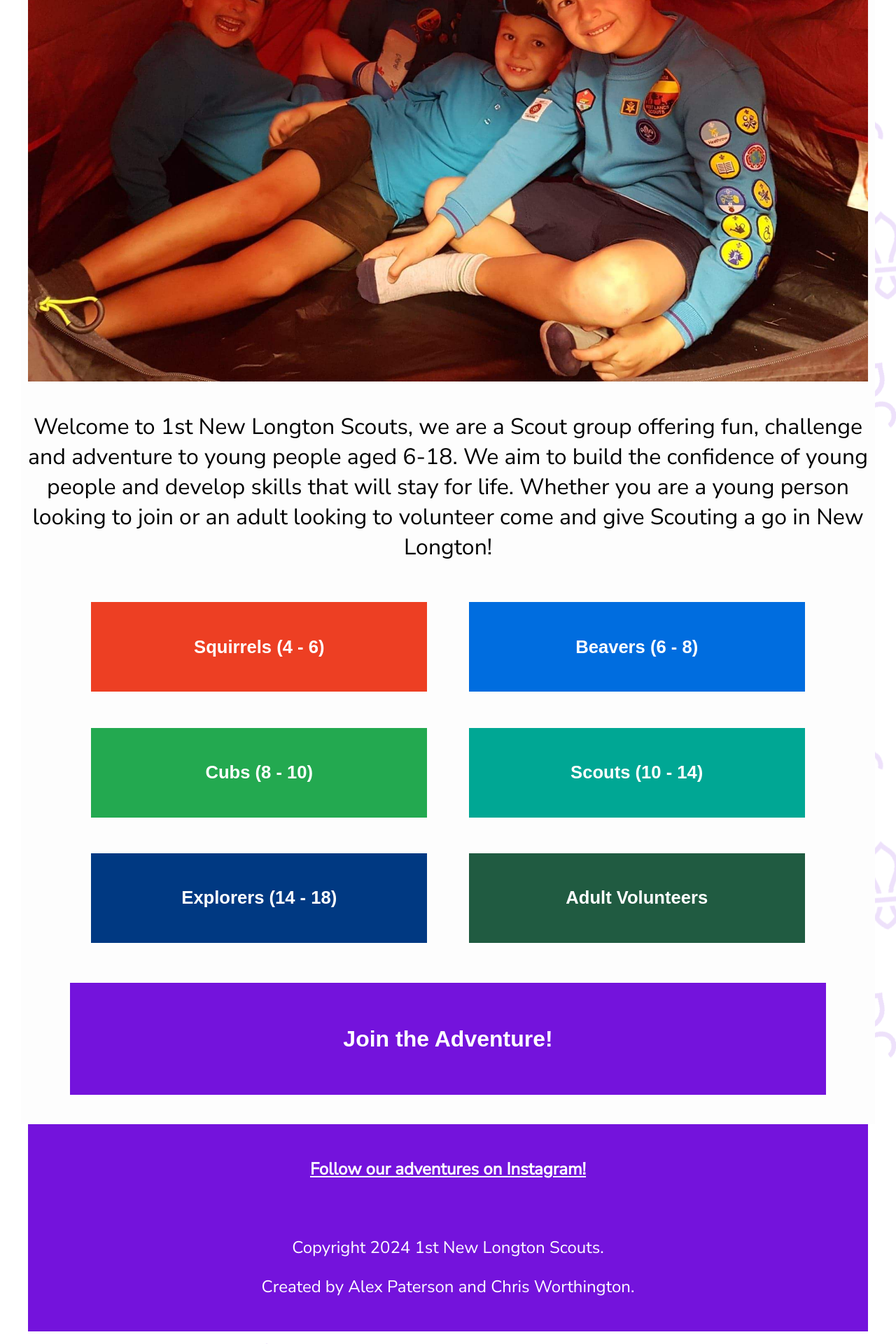
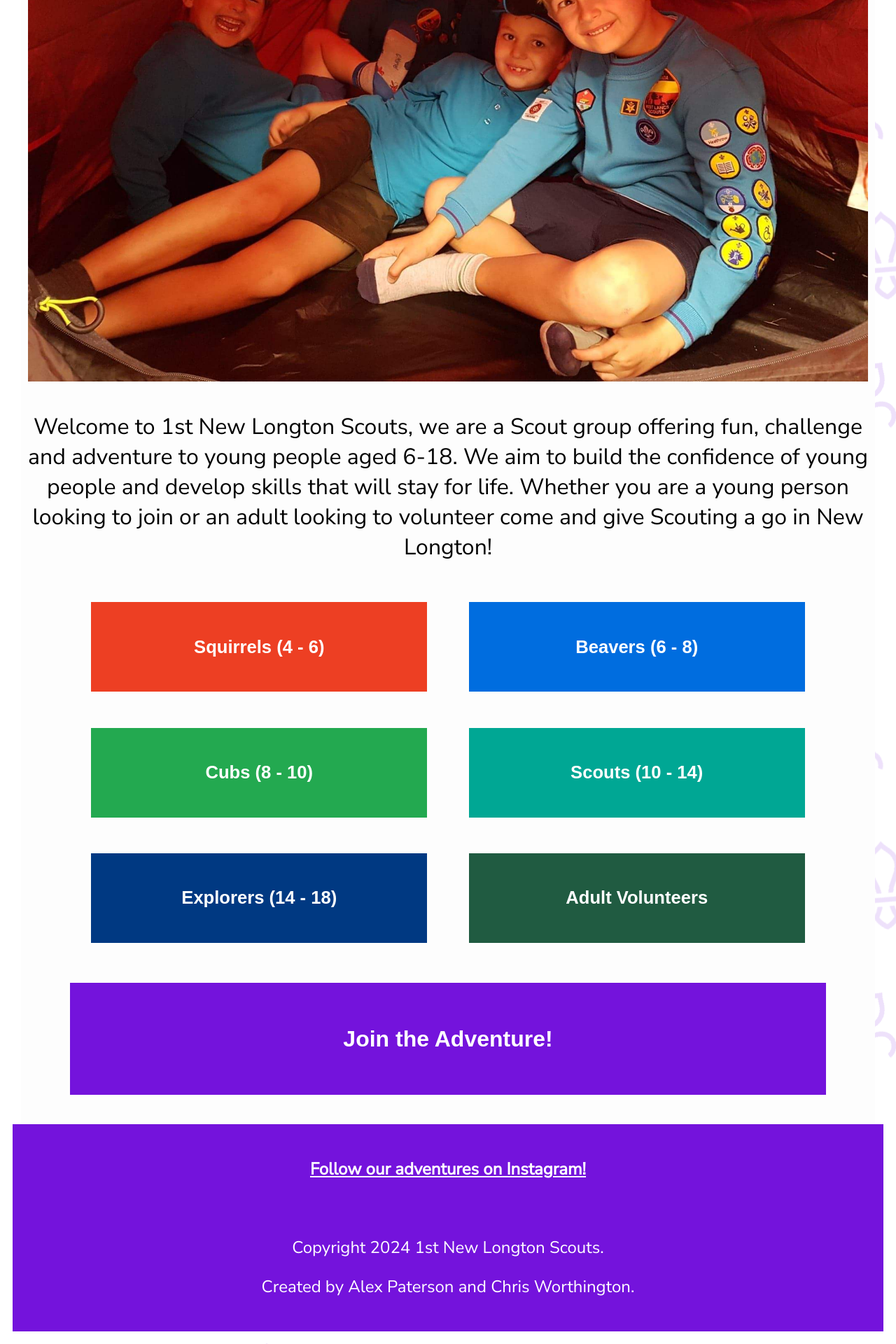
Before and after one commit to newlongtonscouts/newlongtonscouts.github.io, a Jekyll site: the page built from index.html, in a window 1280 px wide. Shown: the part 801-2721 px from the top of the page at 70% size. Built offline with Jekyll 4.4.1, drawn with Linux system fonts in a browser that asks for light colours.

Commit message:
Update style.css

```diff
--- a/css/style.css
+++ b/css/style.css
@@ -122,7 +122,7 @@ a
 footer
 {
 	text-align: center;
-	max-width: 1200px;
+	/*max-width: 1200px;*/
 	margin: auto;
 	padding-top: 1em;
 	padding-bottom: 1em;
```
